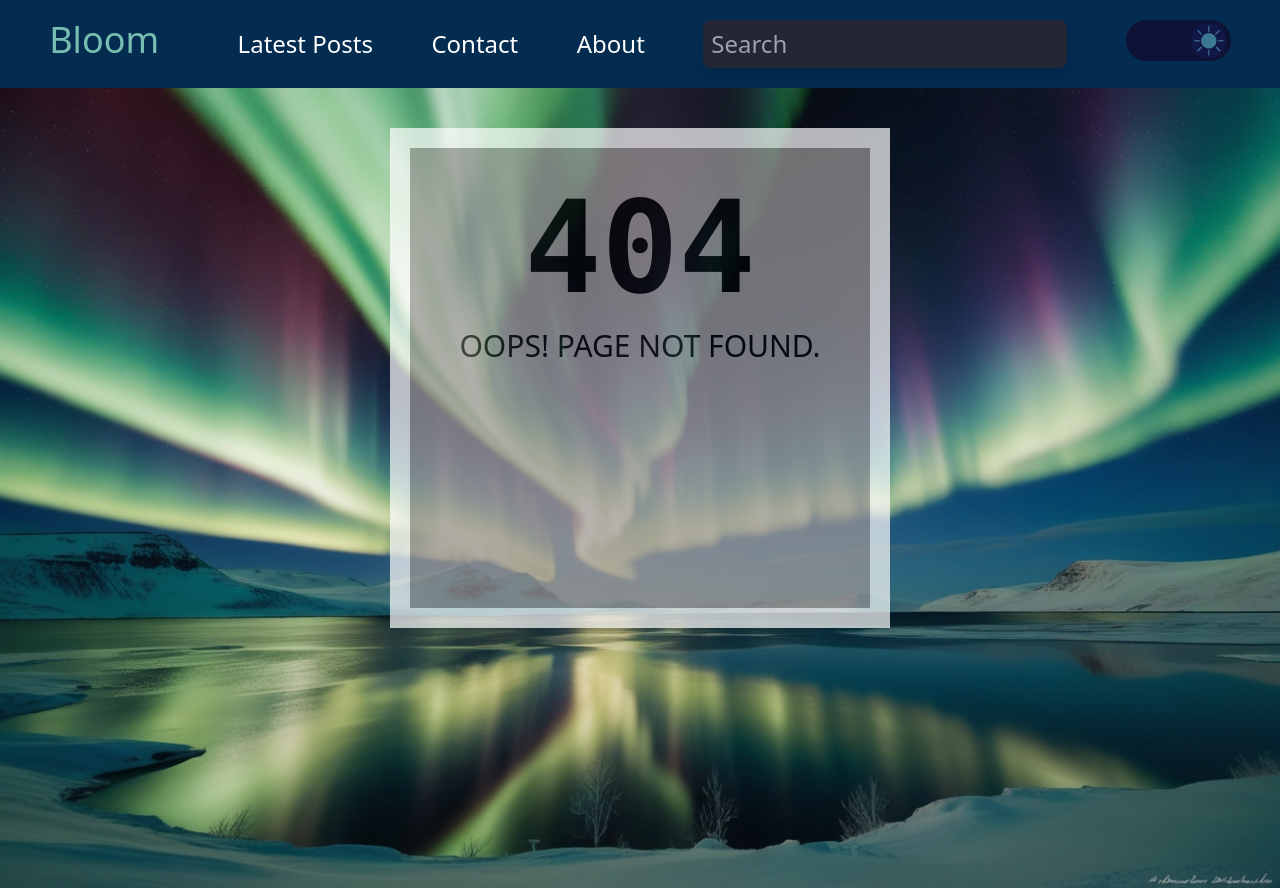
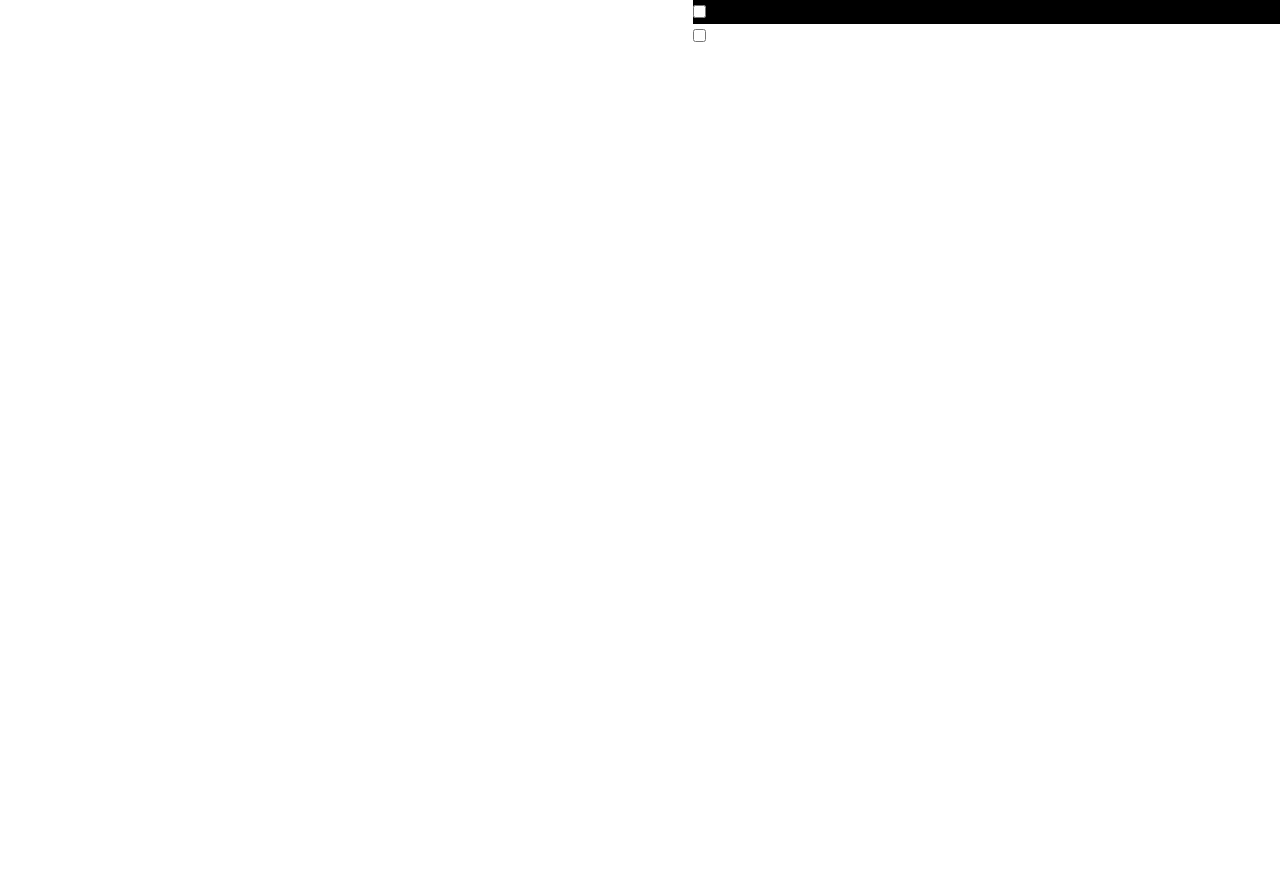
Before and after one commit to ZION4500/Bloom, a React (Vite) app: page /login in a window 1280 px wide. Before the commit this address had no page. After the commit the page ends 800 px from the top, so only its background shows below. Built offline with nearby package versions, Linux system fonts and the light colour scheme.

Commit message:
auth html layout

```diff
--- a/src/App.jsx
+++ b/src/App.jsx
@@ -3,6 +3,7 @@ import Posts from "./Pages/Post"
 import Cont from "./Pages/contact"
 import About from "./Pages/about"
 import Error from "./Pages/404"
+import Register from "./components/Register"
 import {BrowserRouter,Routes, Route} from 'react-router-dom'
 
 function App() {
@@ -15,6 +16,7 @@ function App() {
           <Route path="/posts" element={<Posts/>} />
           <Route path="/contact" element={<Cont/>} />
           <Route path="/about" element={<About/>} />
+          <Route path="/login" element={<Register/>} />
           <Route path="*" element={<Error/>} />
         </Route>
       </Routes>
--- a/src/components/Register.jsx
+++ b/src/components/Register.jsx
@@ -0,0 +1,21 @@
+
+export default function Register() {
+
+    return (
+        <main>
+                <form method="post" className="bg-black" id="register">
+                    <input type="email" name="" id=""  className=" "/>
+                    <input type="password" name="" id="" className=" "/>
+                    <input type="password" name="" id="" className=" "/>
+                    <input type="checkbox" name="" id="" className=""/>
+                </form>
+                <form method="post"id="login">
+                    <input type="email" name="" id="" />
+                    <input type="password" name="" id="" />
+                    <input type="password" name="" id="" />
+                    <input type="checkbox" name="" id="" />
+                </form>
+
+        </main>
+    )
+}
```
